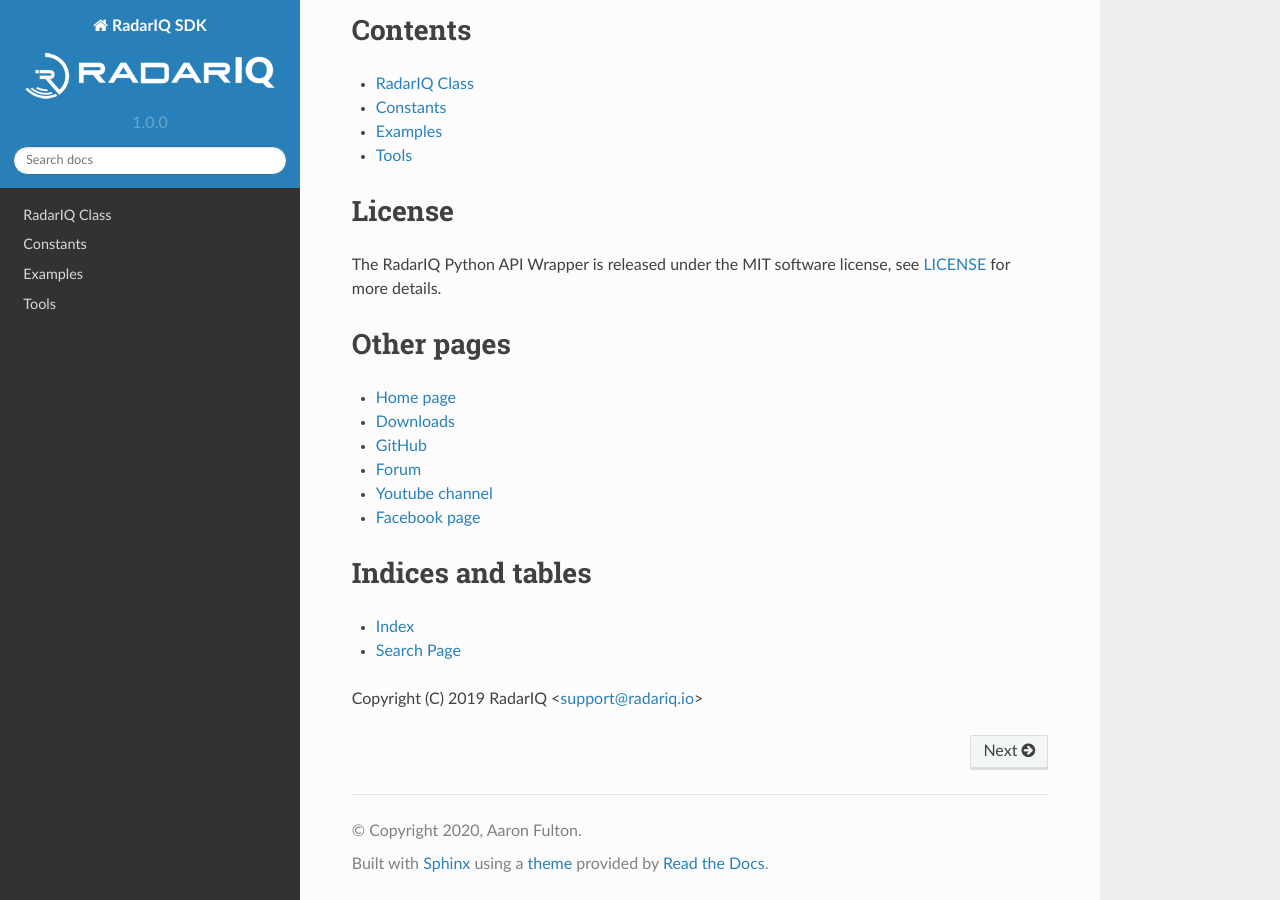
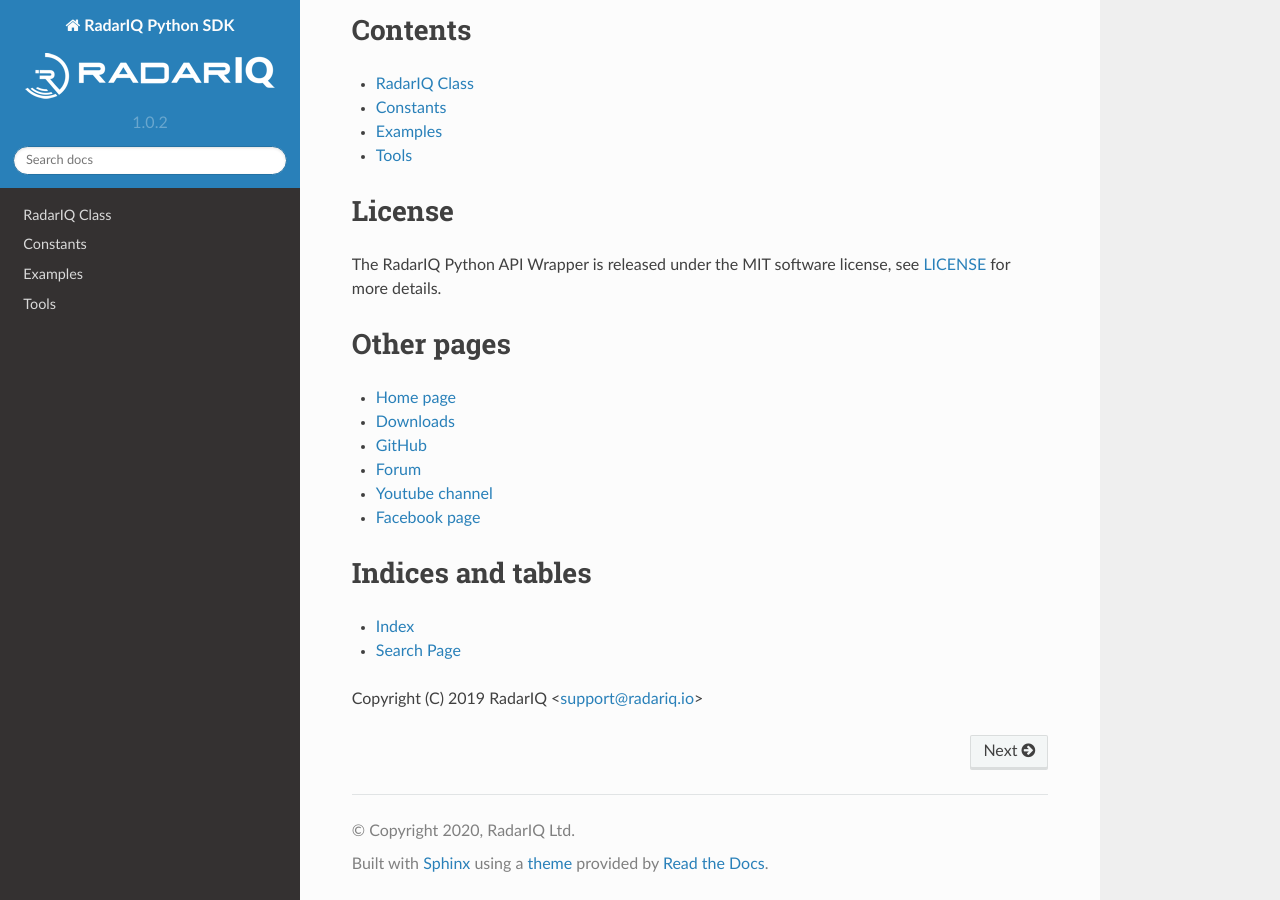
Before and after one commit to radariq/python-sdk, a Sphinx documentation site: the page built from docs/source/index.rst, in a window 1280 px wide and 900 px high, scrolled down 1162 px. Built offline with Sphinx 7.4.7 and the Read the Docs theme 2.0.0, drawn with Linux system fonts in a browser that asks for light colours.

```diff
--- a/docs/source/conf.py
+++ b/docs/source/conf.py
@@ -16,10 +16,10 @@ sys.path.insert(0, os.path.abspath('../..'))
 
 # -- Project information -----------------------------------------------------
 
-project = 'RadarIQ SDK'
-copyright = '2020, Aaron Fulton'
-author = 'Aaron Fulton'
-version = '1.0.0'
+project = 'RadarIQ Python SDK'
+copyright = '2020, RadarIQ Ltd'
+author = 'RadarIQ Ltd'
+version = '1.0.2'
 master_doc = 'index'
 
 # -- General configuration ---------------------------------------------------
--- a/setup.py
+++ b/setup.py
@@ -1,10 +1,12 @@
 import setuptools
-with open("README.rst", "r") as fh:
+import os
+readme = os.path.join("docs","source","PyPi.rst")
+with open(readme, "r") as fh:
     long_description = fh.read()
 
 setuptools.setup(
     name='radariq',
-    version='1.0.0',
+    version='1.0.2',
     author='RadarIQ Ltd',
     author_email='support@radariq.io',
     description='Python SDK for the RadarIQ sensor',
```
Also changed, not shown: docs/source/PyPi.rst (added, +67 -0 lines).
